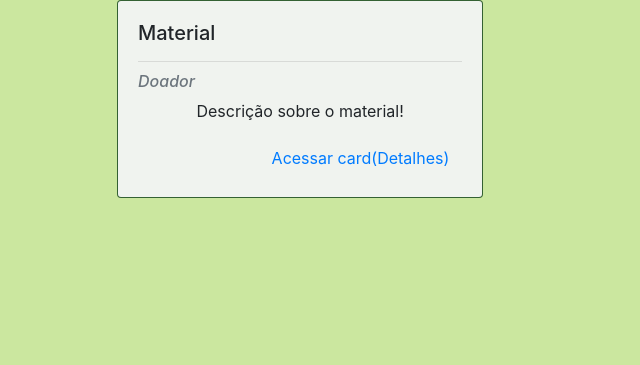
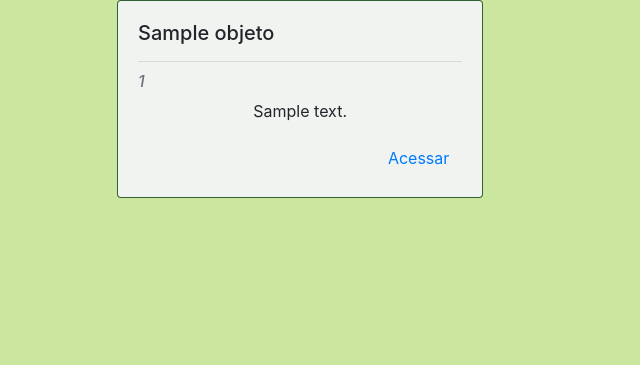
Before and after one commit to MarceloDaLuz/desrec, a CodeIgniter app: page /database/index.php/descarte in a window 1280 px wide. Shown: the part 70-435 px from the top of the page, without its empty margins (0-640 px from the left). Run offline with CodeIgniter, Linux system fonts and the light colour scheme; tables that the repository leaves empty hold one stand-in row (values such as "Sample post"); some libraries are stand-ins or nearby versions; some web fonts are replaced.

Commit message:
login
login........60%
objeto........35%

```diff
--- a/application/controllers/Descarte.php
+++ b/application/controllers/Descarte.php
@@ -2,8 +2,11 @@
 
 class Descarte extends CI_Controller{
     public function index(){
+        $this->load->model("objeto_model");
+        $objetos = $this->objeto_model->buscarObjeto();
+        $datas= array("objetos"=> $objetos);
         $this->load->view('paginas/head');
         $this->load->view('paginas/navbar');
-        $this->load->view('paginas/descarte/index.php');
+        $this->load->view('paginas/descarte/index.php',$datas);
     }
 }
--- a/application/controllers/Perfil.php
+++ b/application/controllers/Perfil.php
@@ -3,9 +3,11 @@
 class Perfil extends CI_Controller{
     /* metodo para autenticar login, usando email e senha*/
     public function autenticado(){
+        $u = $this->session->userdata("usuario_logado");
+        $data = array("usuario" => $u);
         $this->load->view('paginas/head');
         $this->load->view('paginas/navbar');
-        $this->load->view('/paginas/Perfil/meu_perfil.php');
+        $this->load->view('/paginas/Perfil/meu_perfil.php',$data);
     }
     public function autenticar()
         {
--- a/application/models/objeto_model.php
+++ b/application/models/objeto_model.php
@@ -5,4 +5,11 @@
             $this->db->insert("objeto",$objeto);
         }
 
+        public function buscarObjeto(){
+            return $this->db->get("objeto")->result_array();
+        }
+
+        public function buscarObjetoPorID($id){
+            return $this->db->get_where("objeto",array("id"=>$id))->row_array();
+        }
      }
--- a/application/views/paginas/Perfil/meu_perfil.php
+++ b/application/views/paginas/Perfil/meu_perfil.php
@@ -19,6 +19,7 @@
             }
             ?>
             <div class="dr-form-body">
+                <?=$usuario["NOME"]?>
                 <!--
                     ++++++++ Exibir:
                     -nome
--- a/application/views/paginas/descarte/index.php
+++ b/application/views/paginas/descarte/index.php
@@ -19,19 +19,23 @@
     <div class="dr-body">
         <div class="container">
             <!-- fazer um foreach -->
+            <?php foreach($objetos as $o):?>
                 <div class="card dr-card">
                     <div class="card-body">
                         <!-- nome do objeto -->
-                    <h5 class="card-title">Material </h5>
+                        <h5 class="card-title"><?=$o["NOME"]?></h5>
                         <hr>
-                        <!-- nome do dona vinculado ao objeto -->
-                        <h6 class="card-subtitle mb-2 text-muted"><i>Doador</i></h6>
+                            <!-- nome do dono vinculado ao objeto -->
+
+                            <h6 class="card-subtitle mb-2 text-muted"><i><?=$o["usuario_id"]?></i></h6>
                                 <!-- descricao do objeto -->
-                            <p class="card-text dr-content-card">Descrição sobre o material!</p>
+                                <p class="card-text dr-content-card"><?=$o["DESCRICAO"]?></p>
                                     <!-- link para pagina detalhada do produto -->
-                                <a href="#" class="btn btn-link card-link dr-btn-card">Acessar card(Detalhes)</a>
+
+                                    <?=anchor("Objeto/mostrar?id={$o['ID']}",'Acessar',array('class'=>'btn btn-link card-link dr-btn-card'))?>
                     </div>
                 </div>
+            <?php endforeach?>
             <footer>
                 <div class="row">
                     <div class="col green-box"></div>
```
Also changed, not shown: application/controllers/Objeto.php (+13 -0 lines), application/views/paginas/objeto/mostra.php (added, +18 -0 lines). Lines whose indentation alone changed are shown as unchanged.
